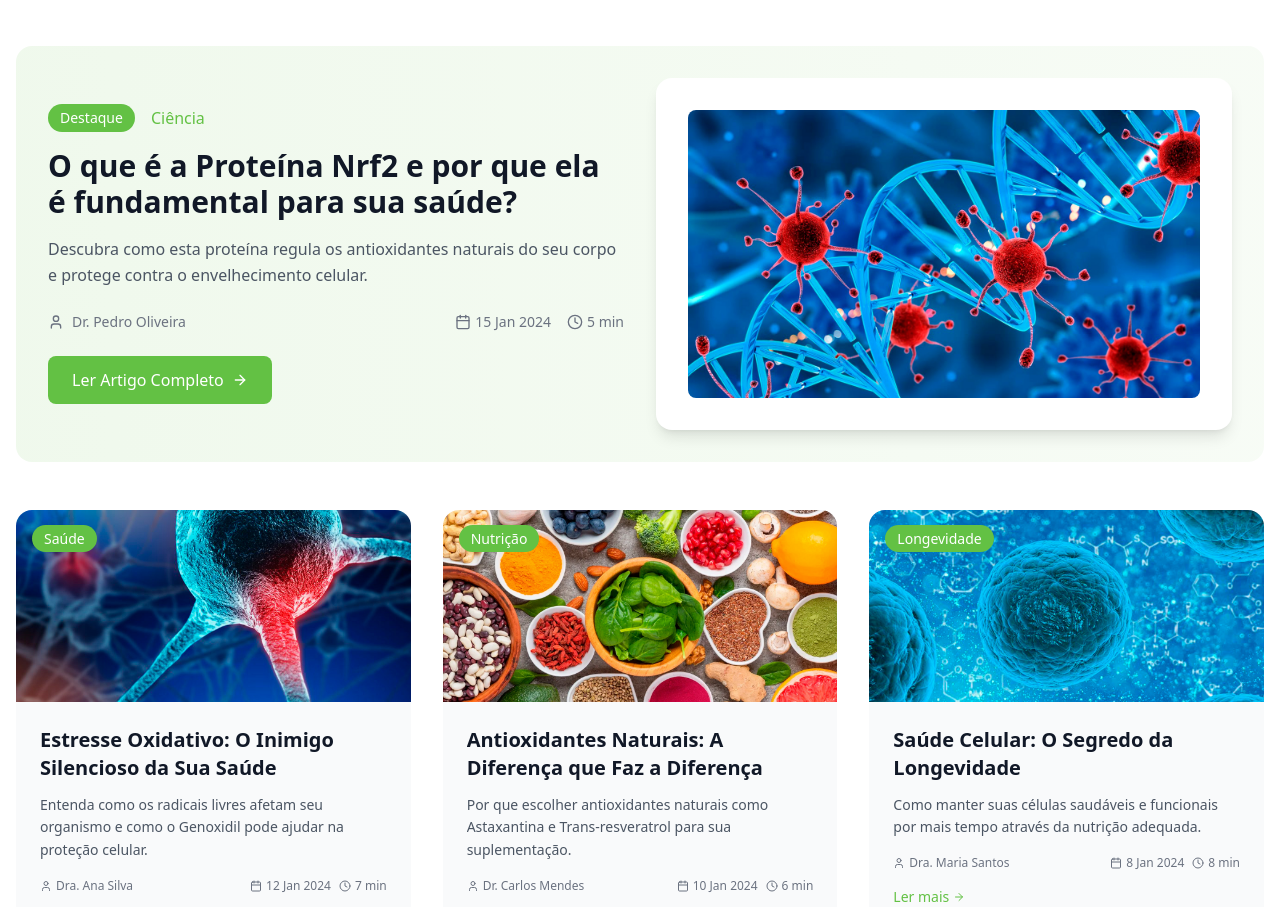
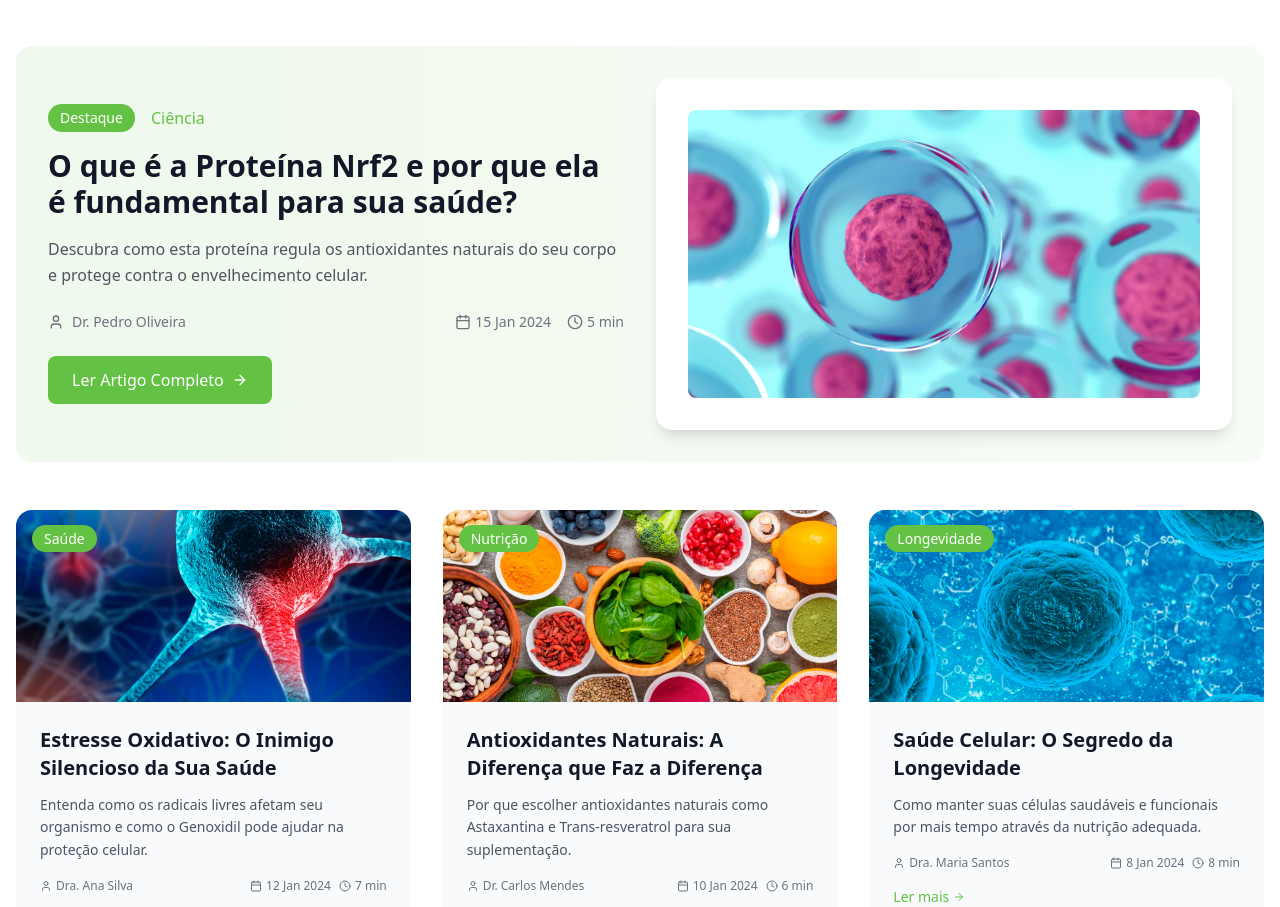
Before and after one commit to danielolimpio/genoxidil-cell-wellbeing-site-21e8188c, a React (Vite) app: page / in a window 1280 px wide. Shown: the part 6712-7619 px from the top of the page. Built offline with nearby package versions, Linux system fonts and the light colour scheme.

Commit message:
Update blog post image
Replace the featured image for the blog post "O que é a Proteína Nrf2 e por que ela é fundamental para sua saúde?".

```diff
--- a/src/components/BlogSection.tsx
+++ b/src/components/BlogSection.tsx
@@ -12,7 +12,7 @@ const BlogSection = () => {
       readTime: '5 min',
       category: 'Ciência',
       featured: true,
-      image: '/lovable-uploads/c9a9b6c1-2493-432d-928d-eddaa96390e1.png'
+      image: '/lovable-uploads/899d038e-e71e-4dd8-869e-f8ae2b9a45dd.png'
     },
     {
       id: 2,
```
Also changed, not shown: public/lovable-uploads/899d038e-e71e-4dd8-869e-f8ae2b9a45dd.png (added).
